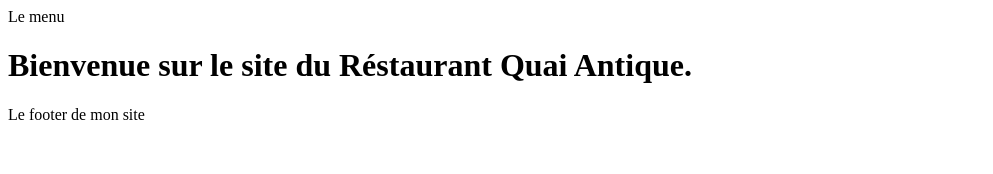
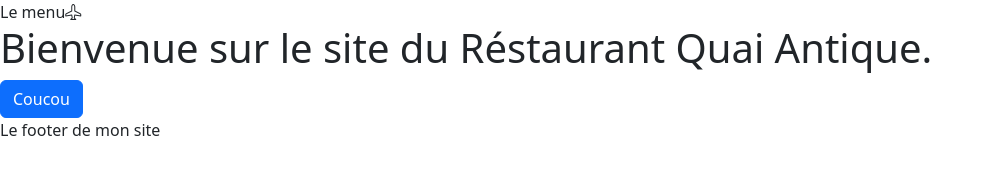
Before and after one commit to vlasky404/QUAI_AINTIQUE_RESTAURANTFRONT, a website with bundled scripts: page index.html in a window 1280 px wide. Shown: the whole page, without its empty margins (0-993 px from the left). Built offline with nearby package versions, Linux system fonts and the light colour scheme; files whose address does not match are found by name.

Commit message:
new file:   .gitignore 	modified:   index.html 	new file:   package-lock.json 	new file:   package.json 	modified:   pages/home.html

```diff
--- a/index.html
+++ b/index.html
@@ -3,11 +3,13 @@
 <head>
     <meta charset="UTF-8">
     <meta name="viewport" content="width=device-width, initial-scale=1.0">
+    <link rel="stylesheet" href="node_modules/bootstrap/dist/css/bootstrap.min.css" />
+    <link rel="stylesheet" href="node_modules/bootstrap-icons/font/bootstrap-icons.css" />
     <title>Document</title>
 </head>
 <body>
 
-    <header>Le menu</header>
+    <header>Le menu<i class="bi bi-airplane"></i></header>
 
     <main id="main-page">
 
@@ -16,5 +18,6 @@
     <footer>Le footer de mon site</footer>
 
     <script type="module" src="./Router/router.js"></script>
+    <script src="node_modules/bootstrap/dist/js/bootstrap.bundle.min.js"></script>
 </body>
 </html>
--- /dev/null
+++ b/package.json
@@ -0,0 +1,6 @@
+{
+  "dependencies": {
+    "bootstrap": "^5.3.3",
+    "bootstrap-icons": "^1.11.3"
+  }
+}
--- a/pages/home.html
+++ b/pages/home.html
@@ -1 +1,2 @@
 <h1>Bienvenue sur le site du Réstaurant Quai Antique.</h1>
+<button class="btn btn-primary">Coucou</button>
```
Also changed, not shown: 2 other files.
